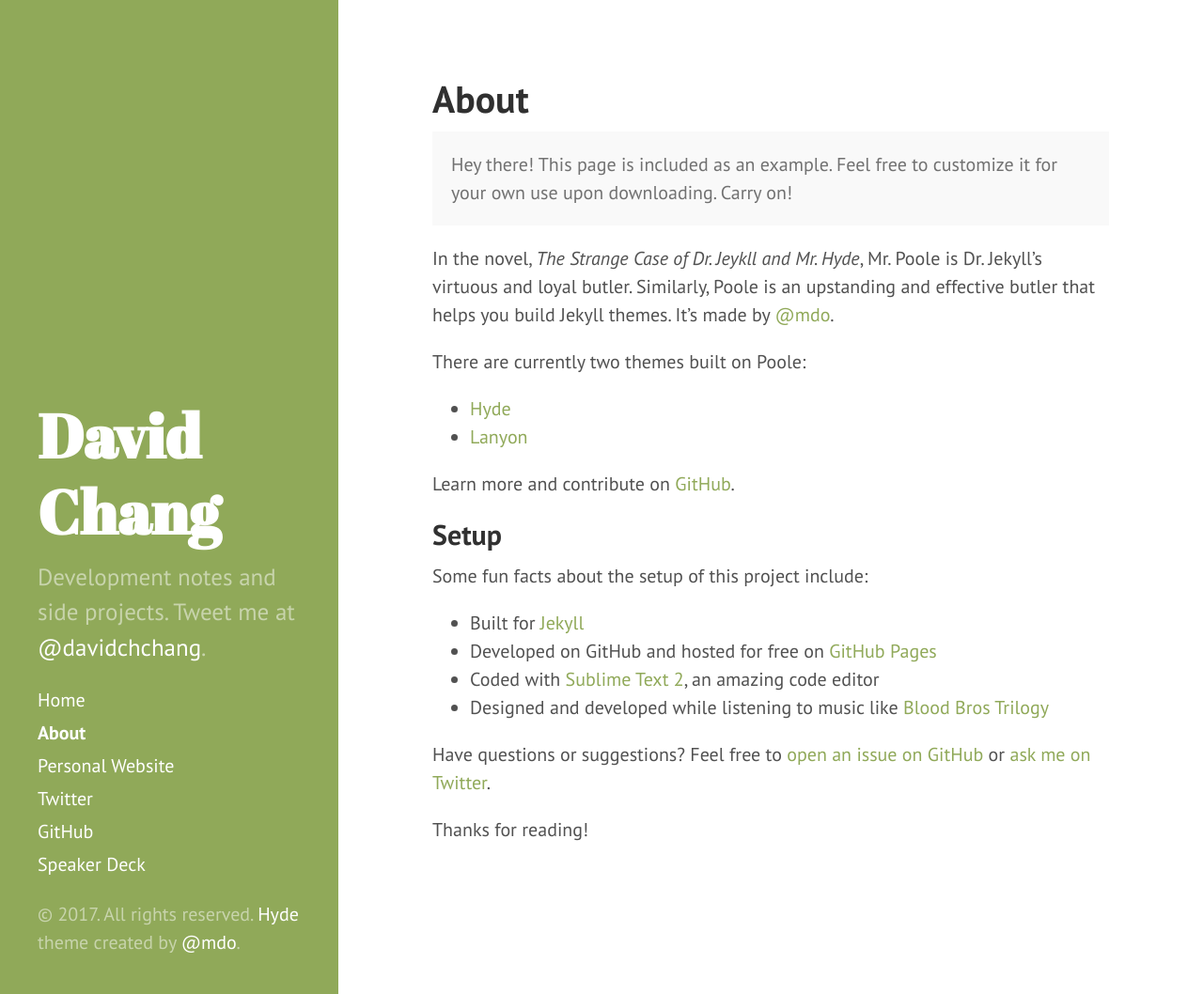
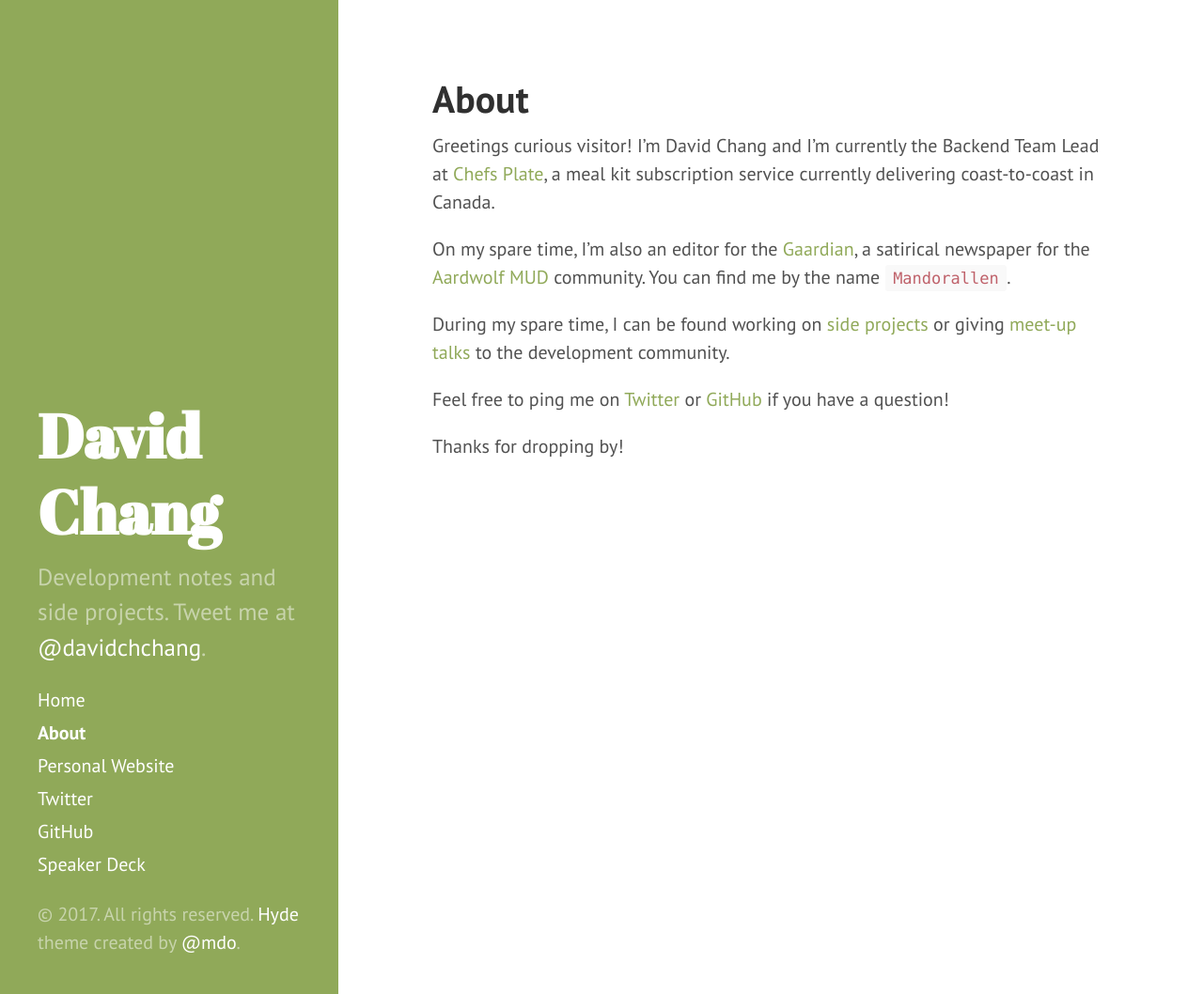
Before and after one commit to davidchchang/davidchchang.github.io, a Jekyll site: the page built from about.md, in a window 1280 px wide and 1058 px high. Shown: the whole window at 94% size. Built offline with Jekyll 4.4.1, drawn with Linux system fonts in a browser that asks for light colours.

Commit message:
Update about page

```diff
--- a/about.md
+++ b/about.md
@@ -3,28 +3,12 @@ layout: page
 title: About
 ---
 
-<p class="message">
-  Hey there! This page is included as an example. Feel free to customize it for your own use upon downloading. Carry on!
-</p>
+Greetings curious visitor! I'm David Chang and I'm currently the Backend Team Lead at <a href="https://chefsplate.com" target="_blank">Chefs Plate</a>, a meal kit subscription service currently delivering coast-to-coast in Canada.
 
-In the novel, *The Strange Case of Dr. Jeykll and Mr. Hyde*, Mr. Poole is Dr. Jekyll's virtuous and loyal butler. Similarly, Poole is an upstanding and effective butler that helps you build Jekyll themes. It's made by [@mdo](https://twitter.com/mdo).
+On my spare time, I'm also an editor for the <a href="http://www.gaardian.com" target="_blank">Gaardian</a>, a satirical newspaper for the <a href="http://www.aardwolf.com">Aardwolf MUD</a> community. You can find me by the name `Mandorallen`.
 
-There are currently two themes built on Poole:
+During my spare time, I can be found working on [side projects](/projects) or giving [meet-up talks](https://speakerdeck.com/davidchchang) to the development community.
 
-* [Hyde](http://hyde.getpoole.com)
-* [Lanyon](http://lanyon.getpoole.com)
+Feel free to ping me on [Twitter](https://twitter.com/davidchchang) or [GitHub](https://github.com/davidchchang) if you have a question!
 
-Learn more and contribute on [GitHub](https://github.com/poole).
-
-## Setup
-
-Some fun facts about the setup of this project include:
-
-* Built for [Jekyll](http://jekyllrb.com)
-* Developed on GitHub and hosted for free on [GitHub Pages](https://pages.github.com)
-* Coded with [Sublime Text 2](http://sublimetext.com), an amazing code editor
-* Designed and developed while listening to music like [Blood Bros Trilogy](https://soundcloud.com/maddecent/sets/blood-bros-series)
-
-Have questions or suggestions? Feel free to [open an issue on GitHub](https://github.com/poole/issues/new) or [ask me on Twitter](https://twitter.com/mdo).
-
-Thanks for reading!
+Thanks for dropping by!
```
